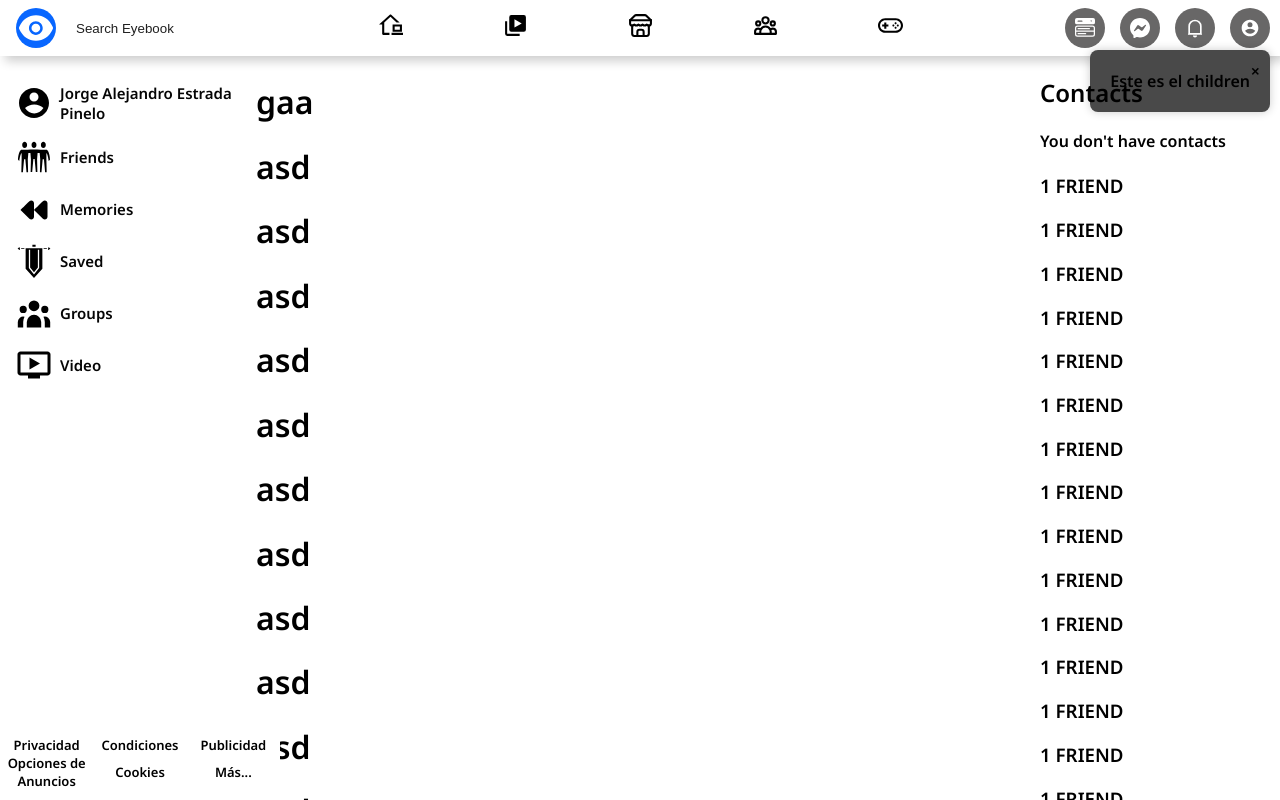
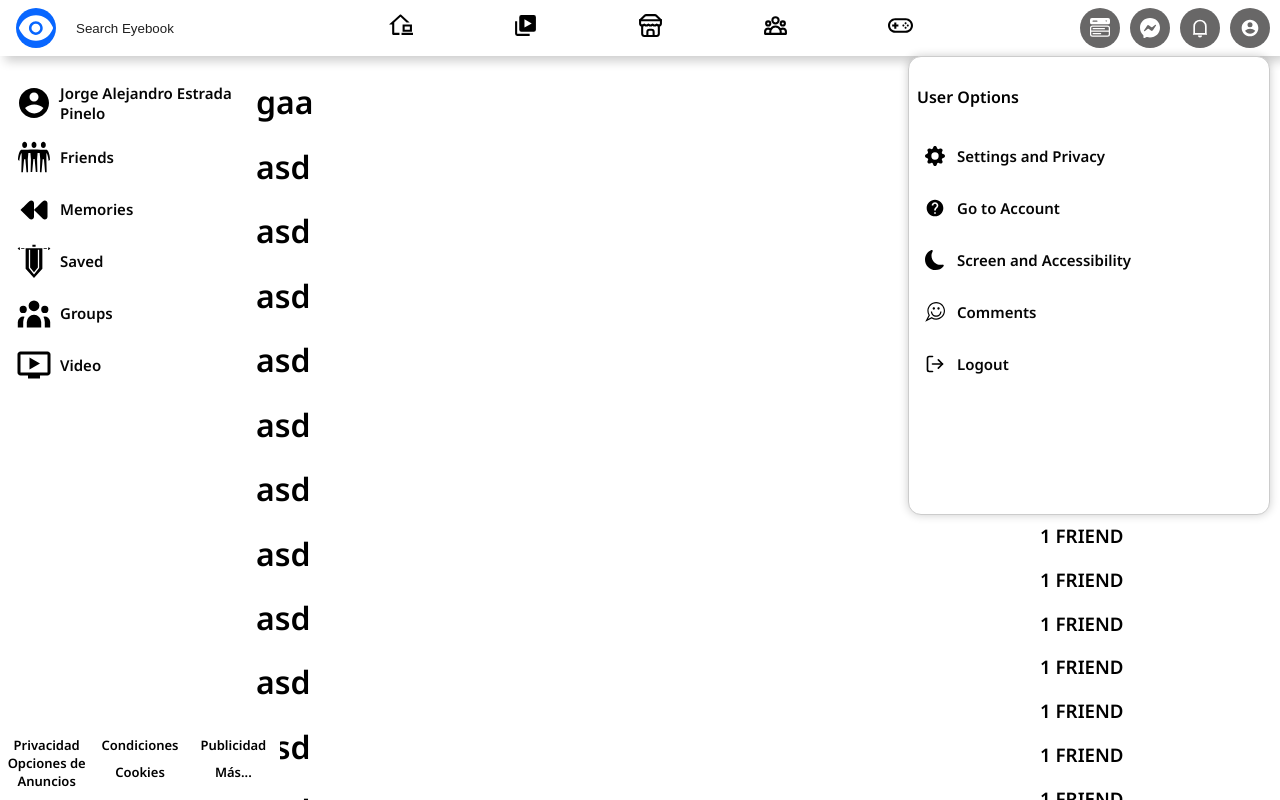
Before and after one commit to IIJorgeEstradaII/Eyebook, a React (Vite) app: page / in a window 1280 px wide. Both pictures are taken after a click on the link 1250 px from the left and 28 px from the top of the page. Shown: the top 800 px of the page. Built offline with nearby package versions, Linux system fonts and the light colour scheme.

Commit message:
Added User Options

```diff
--- a/src/assets/styles/friends-bar.css
+++ b/src/assets/styles/friends-bar.css
@@ -6,6 +6,7 @@
   height: calc(100% - 56px);
   width: 380.90px;
   bottom: 0px;
+  z-index: 5;
 }
 
 .friend-list{
@@ -16,5 +17,4 @@
 
 .friends-bar:hover{
   overflow-y: auto;
-  transition: overflow 1s ease;
 }
--- a/src/assets/styles/icon.css
+++ b/src/assets/styles/icon.css
@@ -38,7 +38,6 @@
 }
 
 .ic-sections {
-  margin: 5px;
   padding: 10px;
   background-color: rgb(104, 103, 103);
   border-radius: 50%;
@@ -54,3 +53,13 @@
   font-size: 36px;
   padding-right: 8px;
 }
+
+.ic-options {
+  font-size: 20px;
+  margin: 8px 12px 8px 0px;
+ /*  border-radius: 70%;
+  background-color: rgb(182, 179, 179); */
+  display: flex;
+  align-items: center;
+  justify-content: center;
+}
--- a/src/assets/styles/modal.css
+++ /dev/null
@@ -1,28 +0,0 @@
-/* Estilo del modal */
-.modal-overlay {
-  display: flex;
-  align-items: center;
-  justify-content: center;
-  position: fixed;
-  right: 0;
-  margin-right: 10px;
-  top: 50px;
-}
-
-.modal-overlay:hover{
-  background-color: brown;
-}
-
-.modal-content {
-  background: rgb(73, 73, 73);
-  padding: 20px;
-  border-radius: 8px;
-  box-shadow: 0 0 10px rgba(0, 0, 0, 0.2);
-}
-
-.close-btn{
-  position: absolute;
-  top: 10px;
-  right: 10px;
-  cursor: pointer;
-}
--- a/src/assets/styles/navbar.css
+++ b/src/assets/styles/navbar.css
@@ -8,6 +8,8 @@
   height: 56px;
   position: fixed;
   width: 100%;
+
+  z-index: 10000;
 
 }
 
--- a/src/assets/styles/sidebar.css
+++ b/src/assets/styles/sidebar.css
@@ -25,6 +25,7 @@
 }
 
 .sb-li{
+  list-style: none;
   user-select: none;
   display: flex;
   align-items: center;
--- /dev/null
+++ b/src/assets/styles/useroptions.css
@@ -0,0 +1,32 @@
+.op-menu {
+  position: fixed;
+  background-color: white;
+  border: 1px solid #ccc;
+  box-shadow: 0 0 10px rgba(0, 0, 0, 0.2);
+  z-index: 1000000;
+  margin-top: 56px;
+  right: 0;
+  margin-right: 10px;
+  width: 360px;
+  height: 457.25px;
+  border-radius: 13px;
+}
+
+.op-header {
+  display: flex;
+  justify-content: space-between;
+  align-items: center;
+  margin-bottom: 10px;
+}
+
+.op-header span {
+  font-size: 18px;
+}
+
+.op-content{
+  padding: 8px;
+}
+
+.up-ul{
+  padding: 0px;
+}
--- a/src/components/Modal.tsx
+++ /dev/null
@@ -1,27 +0,0 @@
-import React, { ReactNode } from 'react';
-import "../assets/styles/modal.css";
-
-interface ModalProps {
-  isOpen: boolean;
-  onClose: () => void;
-  children: ReactNode;
-}
-
-const Modal: React.FC<ModalProps> = ({ isOpen, onClose, children }) => {
-  return (
-    <>
-      {isOpen && (
-        <div className="modal-overlay" onClick={onClose}>
-          <div className="modal-content" onClick={(e) => e.stopPropagation()}>
-            <span className="close-btn" onClick={onClose}>
-              &times;
-            </span>
-            {children}
-          </div>
-        </div>
-      )}
-    </>
-  );
-};
-
-export default Modal;
--- a/src/components/Navbar.tsx
+++ b/src/components/Navbar.tsx
@@ -1,20 +1,18 @@
-import { useState} from 'react'
+import Icons from "../assets/styles/icons.d"
 import "../assets/styles/navbar.css"
-import Icons from "../assets/styles/icons.d"
 import "../assets/styles/icon.css"
-import Modal from './Modal'
+import "../assets/styles/sidebar.css"
+import "../assets/styles/useroptions.css"
+import {useState } from "react"
+import { UserOptions } from "./UserOptions"
 
 export const Navbar: React.FC = () => {
 
-  const [isModalOpen, setModalOpen] = useState(false);
+  const [isMenueOpen, setMenuOpen] = useState(false);
 
-  const handleIconClick = () => {
-    setModalOpen(true);
-  };
-
-  const handleCloseModal = () => {
-    setModalOpen(false);
-  };
+  const handleOpenMenu = () => {
+    setMenuOpen(!isMenueOpen)
+  }
 
   return (
     <>
@@ -40,12 +38,40 @@ export const Navbar: React.FC = () => {
           <a className='icon ic-sections'>{ <Icons.Menu/> }</a>
           <a className='icon ic-sections'>{ <Icons.Messenger/> }</a>
           <a className='icon ic-sections'>{<Icons.Notification />}</a>
-              <Modal isOpen={isModalOpen} onClose={handleCloseModal}>
-                Este es el children
-              </Modal>
-          <a className='icon ic-sections' onClick={ isModalOpen == true ? handleCloseModal : handleIconClick}>{<Icons.Account />}</a>
+          <a className='icon ic-sections' onClick={handleOpenMenu}>{<Icons.Account />}</a>
         </div>
       </div>
+      <UserOptions isOpen={isMenueOpen} >
+        <h4>User Options</h4>
+        <ul className="up-ul">
+          <li className="sb-li">
+            <div className="ic-options">
+              {<Icons.Gear/>}
+            </div>
+            <span className="sb-span">Settings and Privacy</span>
+          </li>
+          <li className="sb-li">
+            <div className="ic-options">
+              {<Icons.Help />}
+            </div>
+            <span className="sb-span">Go to Account</span></li>
+            <li className="sb-li">
+            <div className="ic-options">
+              {<Icons.Moon />}
+            </div>
+            <span className="sb-span">Screen and Accessibility</span></li>
+            <li className="sb-li">
+            <div className="ic-options">
+              {<Icons.Comments />}
+            </div>
+            <span className="sb-span">Comments</span></li>
+            <li className="sb-li">
+            <div className="ic-options">
+              {<Icons.Logout />}
+            </div>
+            <span className="sb-span">Logout</span></li>
+        </ul>
+          </UserOptions>
     </>
   )
 }
--- /dev/null
+++ b/src/components/UserOptions.tsx
@@ -0,0 +1,22 @@
+import React, { ReactNode } from 'react'
+import "../assets/styles/useroptions.css"
+
+interface UserOptionsProps{
+  isOpen: boolean,
+  children: ReactNode
+}
+
+export const UserOptions: React.FC<UserOptionsProps> = ({isOpen, children}) => {
+  if (!isOpen) return null
+  return (
+    <>
+      <div className="op-menu">
+        <div className="op-box">
+          <div className="op-content">{children}</div>
+        </div>
+    </div>
+
+
+    </>
+  )
+}
```
Also changed, not shown: src/assets/styles/icons.d.tsx (+11 -5 lines).
